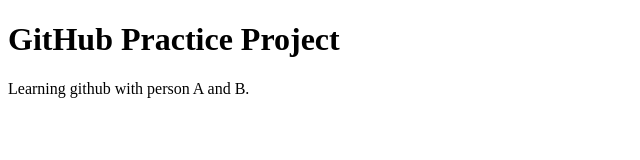
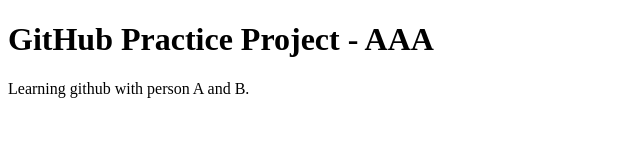
Before and after one commit to SHYAM2232/github-pr-practice, a plain HTML site: page index.html in a window 1280 px wide. Shown: the whole page, without its empty margins (0-640 px from the left). Drawn offline with Linux system fonts and the light colour scheme.

Commit message:
person a changed heading

```diff
--- a/index.html
+++ b/index.html
@@ -7,7 +7,7 @@
 </head>
 <body>
 
-    <h1>GitHub Practice Project</h1>
+    <h1>GitHub Practice Project - AAA</h1>
 
     <p>Learning github with person A and B.</p>
 
```
